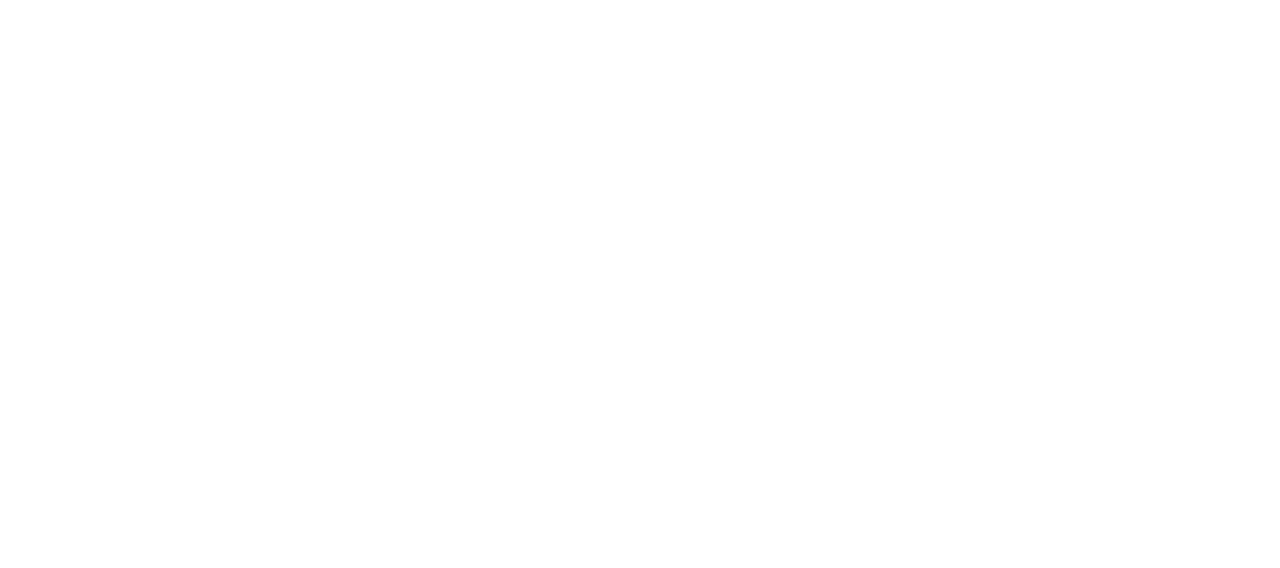
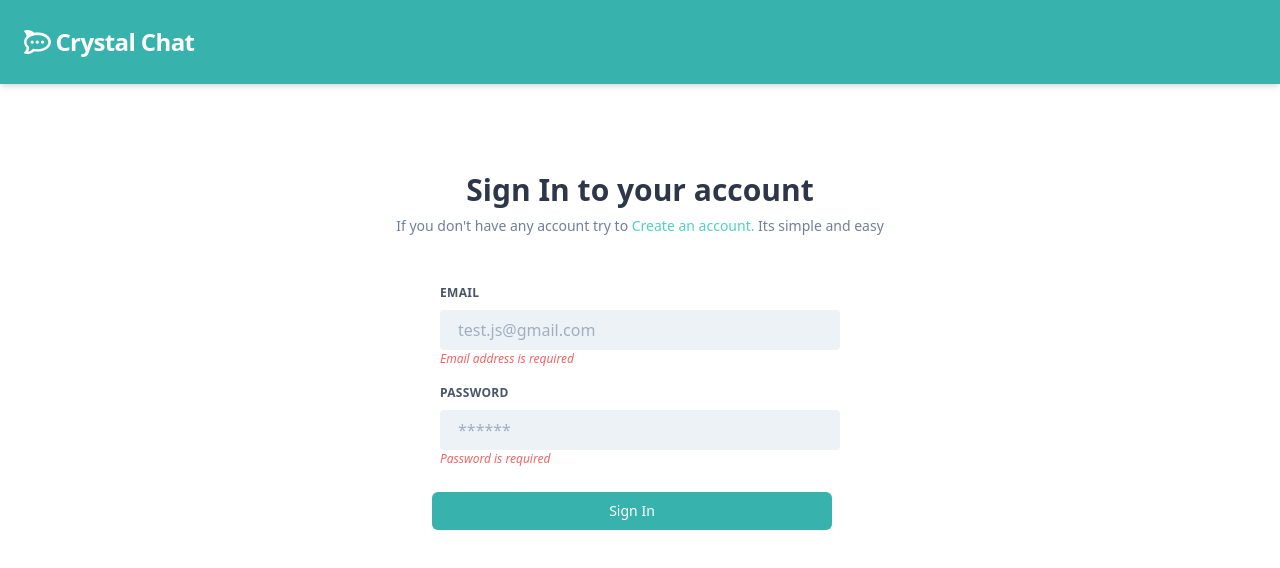
Before and after one commit to Hoummani/crystal-chat, a React (Create React App) app in the folder chat-ui/: page /login in a window 1280 px wide. Shown: the top 568 px of the page. Built offline with nearby package versions, Linux system fonts and the light colour scheme.

Commit message:
adding login page

```diff
--- a/chat-ui/src/App.js
+++ b/chat-ui/src/App.js
@@ -1,6 +1,7 @@
 import React from 'react';
 import { BrowserRouter as Router, Route, Switch } from 'react-router-dom';
 import { Welcome } from './components/Welcome';
+import { LoginPage } from './components/LoginPage';
 
 function App() {
   return (
@@ -8,6 +9,7 @@
       <Router>
         <Switch>
           <Route exact path="/" component={Welcome} />
+          <Route exact path="/login" component={LoginPage} />
         </Switch>
       </Router>
     </div>
--- /dev/null
+++ b/chat-ui/src/components/LoginPage.js
@@ -0,0 +1,89 @@
+import React from 'react';
+import { Navbar } from './core/Navbar';
+
+export function LoginPage() {
+  return (
+    <div className="login-page">
+      <Navbar />
+      <br />
+      <br />
+      <div className="p-10">
+        <h2 className="text-center text-3xl leading-9 font-extrabold text-gray-800">
+          Sign In to your account
+        </h2>
+        <p className="text-sm mt-2 leading-5 text-center text-gray-600">
+          If you don't have any account try to
+          <span className="text-teal-400"> Create an account. </span>
+          Its simple and easy<br/>
+        </p>
+        <br />
+        <br />
+        <form className="">
+          <div className="flex justify-center">
+            <div className="md:w-1/3 w-full">
+              <label
+                className="block uppercase tracking-wide text-gray-700 text-xs font-bold mb-2"
+                htmlFor="email">
+                  Email
+              </label>
+              <input
+                aria-label="Email address"
+                name="email"
+                id="email"
+                type="email"
+                placeholder="test.js@gmail.com"
+                className="bg-gray-200 appearance-none border-2 border-gray-200
+                  rounded w-full py-2 px-4 text-gray-700 leading-tight
+                  focus:outline-none focus:bg-white focus:border-teal-500"
+                required
+              />
+              <span
+                className="block text-red-500 text-xs italic"
+              >
+                Email address is required
+              </span>
+            </div>
+          </div>
+          <div className="flex justify-center mt-4">
+            <div className="md:w-1/3 w-full">
+              <label
+                className="block uppercase tracking-wide text-gray-700 text-xs font-bold mb-2"
+                htmlFor="password">
+                  Password
+              </label>
+              <input
+                aria-label="Password"
+                name="password"
+                id="password"
+                type="password"
+                placeholder="******"
+                className="bg-gray-200 appearance-none border-2 border-gray-200
+                  rounded w-full py-2 px-4 text-gray-700 leading-tight
+                  focus:outline-none focus:bg-white focus:border-teal-500"
+                required
+              />
+              <span
+                className="block text-red-500 text-xs italic"
+              >
+                Password is required
+              </span>
+            </div>
+          </div>
+          <div className="mt-6 flex justify-center">
+            <button
+              type="submit"
+              className="group w-full md:w-1/3
+                py-2 px-4 mr-4 border border-transparent
+                text-sm leading-5 font-medium rounded-md text-white
+                bg-teal-500 hover:bg-teal-400 focus:outline-none
+                focus:border-teal-400 focus:shadow-outline-teal
+                active:bg-teal-400 active:outline-none transition duration-150 ease-in-out"
+            >
+              Sign In
+            </button>
+          </div>
+        </form>
+      </div>
+    </div>
+  )
+}
--- a/chat-ui/src/components/Welcome.js
+++ b/chat-ui/src/components/Welcome.js
@@ -1,7 +1,10 @@
 import React from 'react';
+import { useHistory } from 'react-router-dom';
 import { Navbar } from './core/Navbar';
 
 export function Welcome() {
+
+  const history = useHistory();
   return (
     <div className="welcome">
       <Navbar />
@@ -42,6 +45,9 @@
                 bg-white-500 hover:bg-gray-100 focus:outline-none
                 focus:border-gray-100 focus:shadow-outline-white
                 active:bg-gray-100 active:outline-none transition duration-150 ease-in-out"
+              onClick={() => {
+                history.push('/login');
+              }}
             >
               Sign In
             </button>
```
